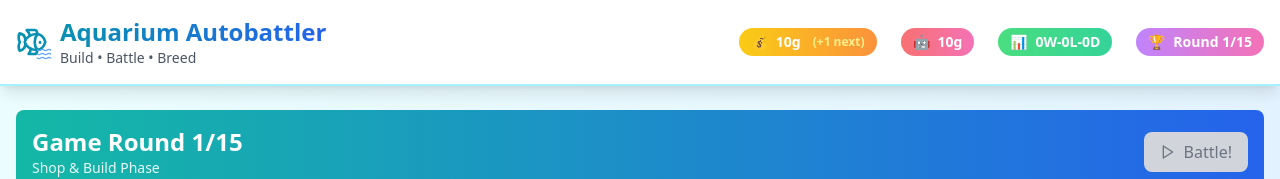
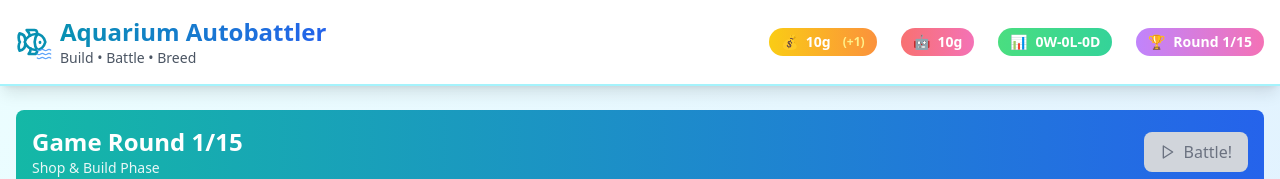
Before and after one commit to SobieskiCodes/aquarium-autobattle, a React (Vite) app: page / in a window 1280 px wide. Shown: the top 179 px of the page. Built offline with nearby package versions, Linux system fonts and the light colour scheme.

Commit message:
Simplify interest text to +x and ensure hover tooltip works

```diff
--- a/src/App.tsx
+++ b/src/App.tsx
@@ -45,8 +45,8 @@ function App() {
                 {(() => {
                   const nextInterest = Math.min(Math.floor(gameState.gold / 10), 5);
                   return nextInterest > 0 ? (
-                    <span className="text-yellow-200 text-xs ml-1">
-                      (+{nextInterest} next)
+                    <span className="text-yellow-200 text-xs ml-1" title={`Interest: +${nextInterest}g next round (1g per 10g held, max 5g)`}>
+                      (+{nextInterest})
                     </span>
                   ) : null;
                 })()}
```
